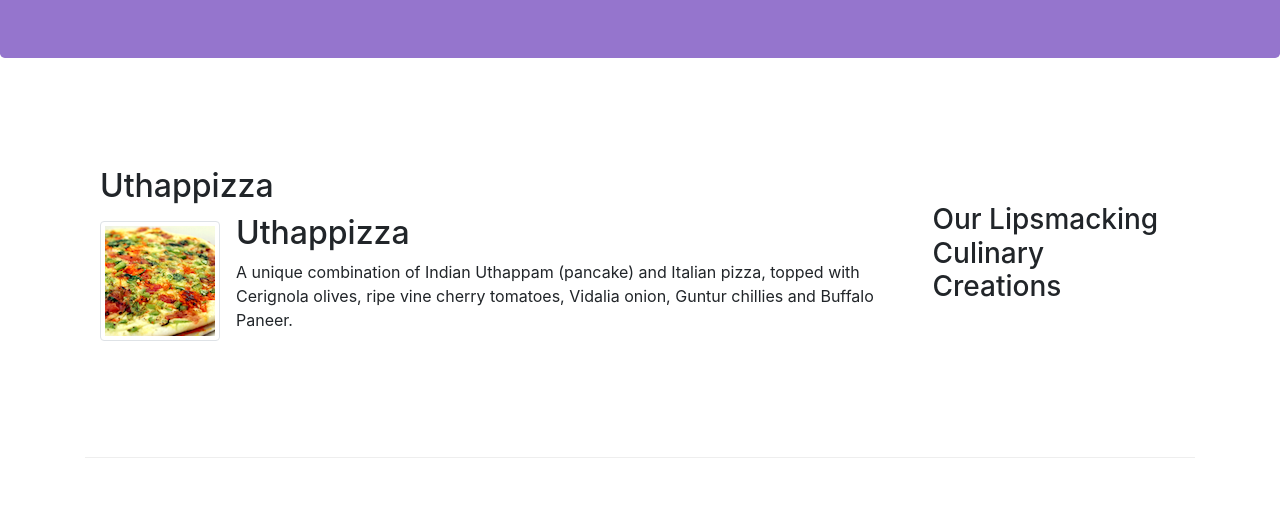
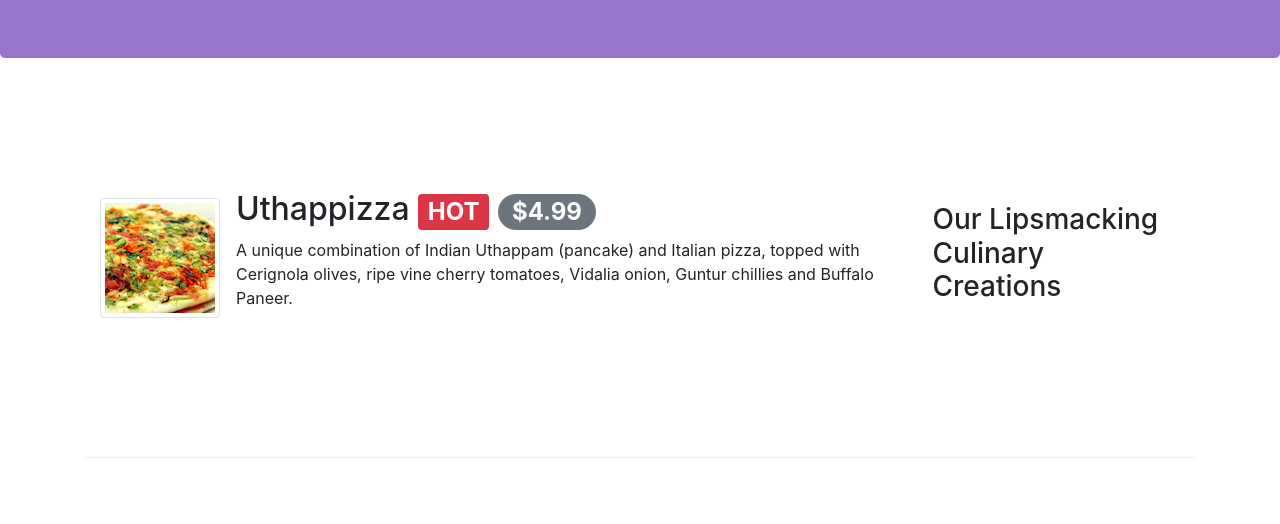
Before and after one commit to hitesh-anand/CourseraWebDev_Course1, a website: page index.html in a window 1280 px wide. Shown: the part 276-800 px from the top of the page. Drawn offline with nearby package versions, Linux system fonts and the light colour scheme.

Commit message:
Alerting users

```diff
--- a/index.html
+++ b/index.html
@@ -57,12 +57,12 @@
                 <h3>Our Lipsmacking Culinary Creations</h3>
             </div>
             <div class="col col-sm order-sm-first col-md">
-                <h2>Uthappizza</h2>
+                <!-- <h2>Uthappizza</h2> -->
                 <div class="media">
                     <img class="d-flex mr-3 img-thumbnail align-self-center"
                             src="img/uthappizza.png" alt="Uthappizza">
                     <div class="media-body">
-                        <h2 class="mt-0">Uthappizza</h2>
+                        <h2 class="mt-0">Uthappizza <span class="badge badge-danger">HOT</span> <span class="badge badge-pill badge-secondary">$4.99</span></h2>
                         <p class="d-none d-sm-block">A unique combination of Indian Uthappam (pancake) and
                             Italian pizza, topped with Cerignola olives, ripe vine
                             cherry tomatoes, Vidalia onion, Guntur chillies and
```
